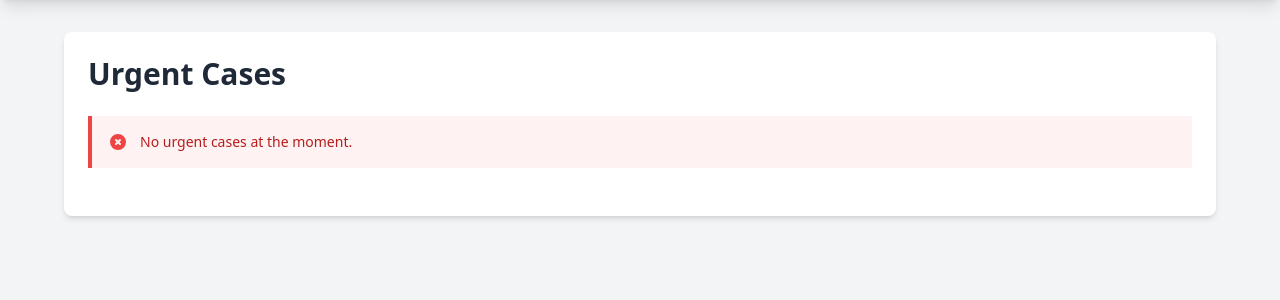
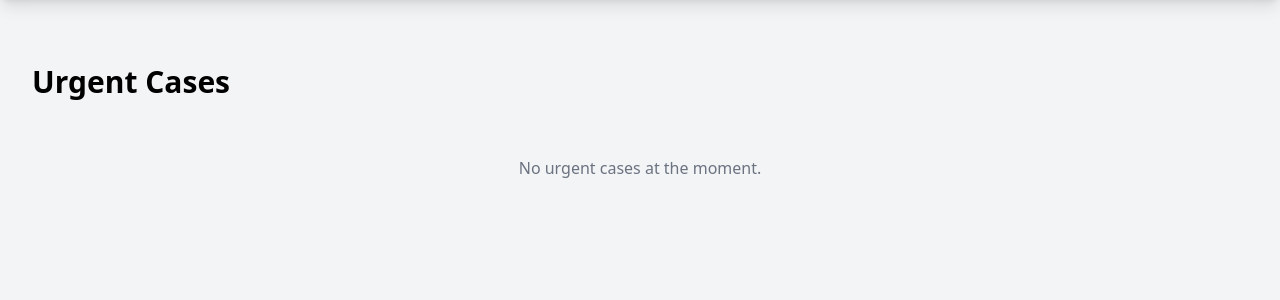
Before and after one commit to iAnisdev/patient-triage-automation, a FastAPI app: template backend/app/templates/urgent.html in a window 1280 px wide. Shown: the part 60-360 px from the top of the page. Run offline with FastAPI, Linux system fonts and the light colour scheme; the template is opened without the code that fills it, so the values that code supplies are empty; some libraries are stand-ins or nearby versions.

Commit message:
Refactor queue management and enhance urgent cases handling in web interface. Updated queue.json structure to include patient details and status. Implemented loading and saving of queue data in web.py, and improved urgent.html to display patient information with action buttons for approval and rejection.

```diff
--- a/backend/app/templates/urgent.html
+++ b/backend/app/templates/urgent.html
@@ -3,24 +3,102 @@
 {% block title %}Urgent Cases - Medical Triage System{% endblock %}
 
 {% block content %}
-<div class="max-w-6xl mx-auto">
-    <div class="bg-white shadow-md rounded-lg p-6">
-        <h1 class="text-3xl font-bold text-gray-800 mb-6">Urgent Cases</h1>
+<div class="container mx-auto px-4 py-8">
+    <h1 class="text-3xl font-bold mb-6">Urgent Cases</h1>
 
-        <div class="bg-red-50 border-l-4 border-red-500 p-4 mb-6">
-            <div class="flex">
-                <div class="flex-shrink-0">
-                    <svg class="h-5 w-5 text-red-500" xmlns="http://www.w3.org/2000/svg" viewBox="0 0 20 20" fill="currentColor">
-                        <path fill-rule="evenodd" d="M10 18a8 8 0 100-16 8 8 0 000 16zM8.707 7.293a1 1 0 00-1.414 1.414L8.586 10l-1.293 1.293a1 1 0 101.414 1.414L10 11.414l1.293 1.293a1 1 0 001.414-1.414L11.414 10l1.293-1.293a1 1 0 00-1.414-1.414L10 8.586 8.707 7.293z" clip-rule="evenodd" />
-                    </svg>
-                </div>
-                <div class="ml-3">
-                    <p class="text-sm text-red-700">
-                        No urgent cases at the moment.
-                    </p>
-                </div>
-            </div>
-        </div>
+    {% if queue_items %}
+    <div class="overflow-x-auto">
+        <table class="min-w-full bg-white border border-gray-200">
+            <thead>
+                <tr class="bg-gray-100">
+                    <th class="px-6 py-3 text-left text-xs font-medium text-gray-500 uppercase tracking-wider">Patient Name</th>
+                    <th class="px-6 py-3 text-left text-xs font-medium text-gray-500 uppercase tracking-wider">Age</th>
+                    <th class="px-6 py-3 text-left text-xs font-medium text-gray-500 uppercase tracking-wider">Symptoms</th>
+                    <th class="px-6 py-3 text-left text-xs font-medium text-gray-500 uppercase tracking-wider">Time</th>
+                    <th class="px-6 py-3 text-left text-xs font-medium text-gray-500 uppercase tracking-wider">Status</th>
+                    <th class="px-6 py-3 text-left text-xs font-medium text-gray-500 uppercase tracking-wider">Actions</th>
+                </tr>
+            </thead>
+            <tbody class="divide-y divide-gray-200">
+                {% for item in queue_items %}
+                <tr>
+                    <td class="px-6 py-4 whitespace-nowrap">{{ item.patient_name }}</td>
+                    <td class="px-6 py-4 whitespace-nowrap">{{ item.age }}</td>
+                    <td class="px-6 py-4">
+                        <ul class="list-disc list-inside">
+                            {% for symptom in item.symptoms %}
+                            <li>{{ symptom }}</li>
+                            {% endfor %}
+                        </ul>
+                    </td>
+                    <td class="px-6 py-4 whitespace-nowrap">{{ item.timestamp.strftime('%Y-%m-%d %H:%M') }}</td>
+                    <td class="px-6 py-4 whitespace-nowrap">
+                        {% if item.status == 'pending' %}
+                            <span class="px-2 inline-flex text-xs leading-5 font-semibold rounded-full bg-yellow-100 text-yellow-800">
+                                Pending
+                            </span>
+                        {% else %}
+                            <div>
+                                <span class="px-2 inline-flex text-xs leading-5 font-semibold rounded-full
+                                    {% if item.status == 'approved' %}bg-green-100 text-green-800
+                                    {% else %}bg-red-100 text-red-800{% endif %}">
+                                    {{ item.status|title }}
+                                </span>
+                                {% if item.process_time %}
+                                <div class="text-xs text-gray-500 mt-1">
+                                    Processed: {{ item.process_time.strftime('%Y-%m-%d %H:%M') }}
+                                </div>
+                                {% endif %}
+                            </div>
+                        {% endif %}
+                    </td>
+                    <td class="px-6 py-4 whitespace-nowrap">
+                        {% if item.status == 'pending' %}
+                            <button onclick="handleAction('{{ item.id }}', 'approve')"
+                                    class="bg-green-500 hover:bg-green-600 text-white px-3 py-1 rounded mr-2">
+                                Approve
+                            </button>
+                            <button onclick="handleAction('{{ item.id }}', 'reject')"
+                                    class="bg-red-500 hover:bg-red-600 text-white px-3 py-1 rounded">
+                                Reject
+                            </button>
+                        {% else %}
+                            <span class="text-gray-500">-</span>
+                        {% endif %}
+                    </td>
+                </tr>
+                {% endfor %}
+            </tbody>
+        </table>
     </div>
+    {% else %}
+    <div class="text-center py-8">
+        <p class="text-gray-500">No urgent cases at the moment.</p>
+    </div>
+    {% endif %}
 </div>
+
+<script>
+async function handleAction(itemId, action) {
+    try {
+        const response = await fetch(`/appointments/urgent/${itemId}/${action}`, {
+            method: 'POST',
+            headers: {
+                'Content-Type': 'application/json'
+            }
+        });
+
+        if (response.ok) {
+            // Reload the page to show updated status
+            window.location.reload();
+        } else {
+            const data = await response.json();
+            alert(data.message || 'An error occurred');
+        }
+    } catch (error) {
+        alert('An error occurred while processing the action');
+        console.error('Error:', error);
+    }
+}
+</script>
 {% endblock %}
```
Also changed, not shown: backend/app/data/queue.json (+1 -9 lines), backend/app/models/queue.py (added, +12 -0 lines), backend/app/routes/web.py (+61 -2 lines).
